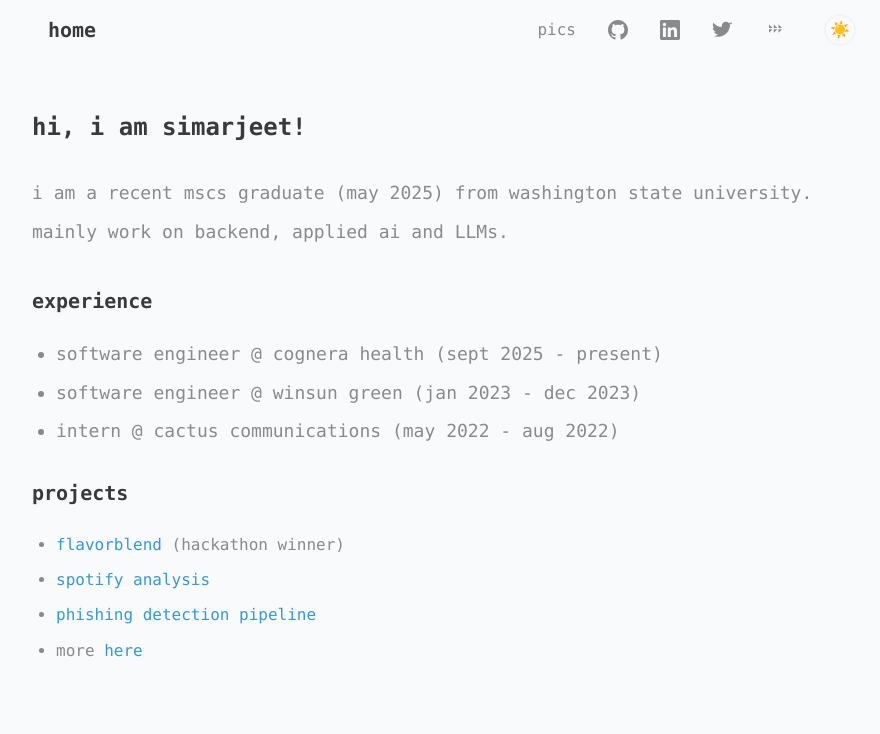
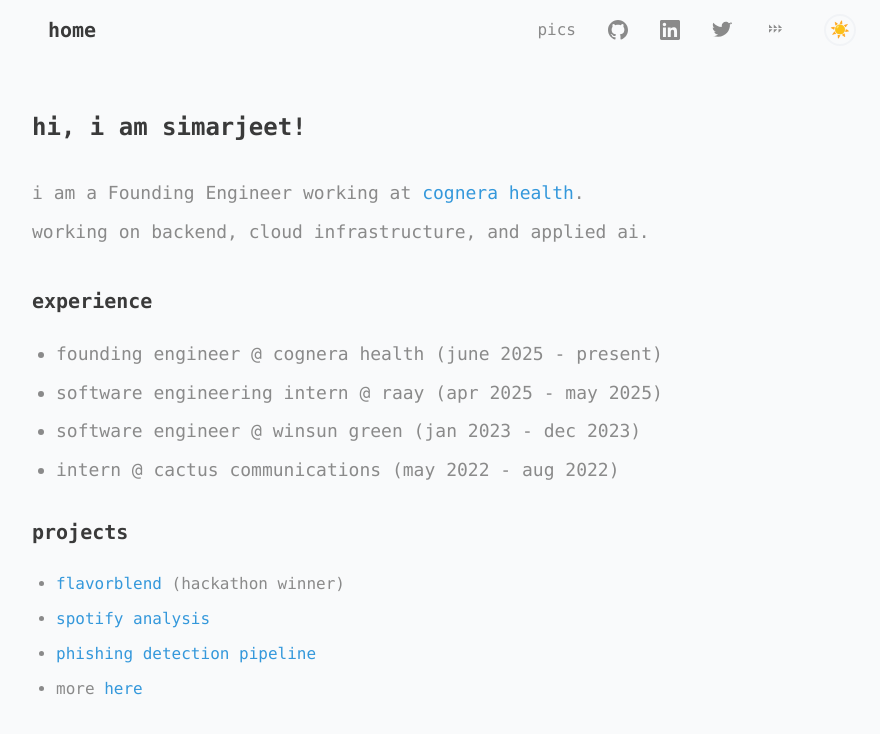
Before and after one commit to simarjeetss/simarjeetss.github.io, a React (Create React App) app: page / in a window 1280 px wide. Shown: the top 734 px of the page, without its empty margins (192-1072 px from the left). Built offline with nearby package versions, Linux system fonts and the light colour scheme.

Commit message:
updated content

```diff
--- a/src/pages/Home.js
+++ b/src/pages/Home.js
@@ -8,16 +8,17 @@
           <h1 className="font-monotext-5xl font-extrabold mb-9 leading-tight text-2xl">hi, i am simarjeet!</h1>
           <div className="text-lg leading-relaxed">
             <p className="mb-2">
-              i am a recent mscs graduate (may 2025) from washington state university.
+              i am a Founding Engineer working at <a href="https://cognerahealth.ai" target="_blank" rel="noopener noreferrer" className="text-accent hover:underline">cognera health</a>.
             </p>
 
             <p className="mb-10">
-              mainly work on backend, applied ai and LLMs.
+              working on backend, cloud infrastructure, and applied ai.
             </p>
 
             <h2 className="text-xl font-semibold mb-6 text-text">experience</h2>
             <ul className="list-disc ml-6 mb-8">
-            <li className="mb-2">software engineer @ cognera health (sept 2025 - present)</li>
+            <li className="mb-2">founding engineer @ cognera health (june 2025 - present)</li>
+            <li className="mb-2">software engineering intern @ raay (apr 2025 - may 2025)</li>
             <li className="mb-2">software engineer @ winsun green (jan 2023 - dec 2023)</li>
             <li className="mb-2">intern @ cactus communications (may 2022 - aug 2022)</li>
             </ul>
```
